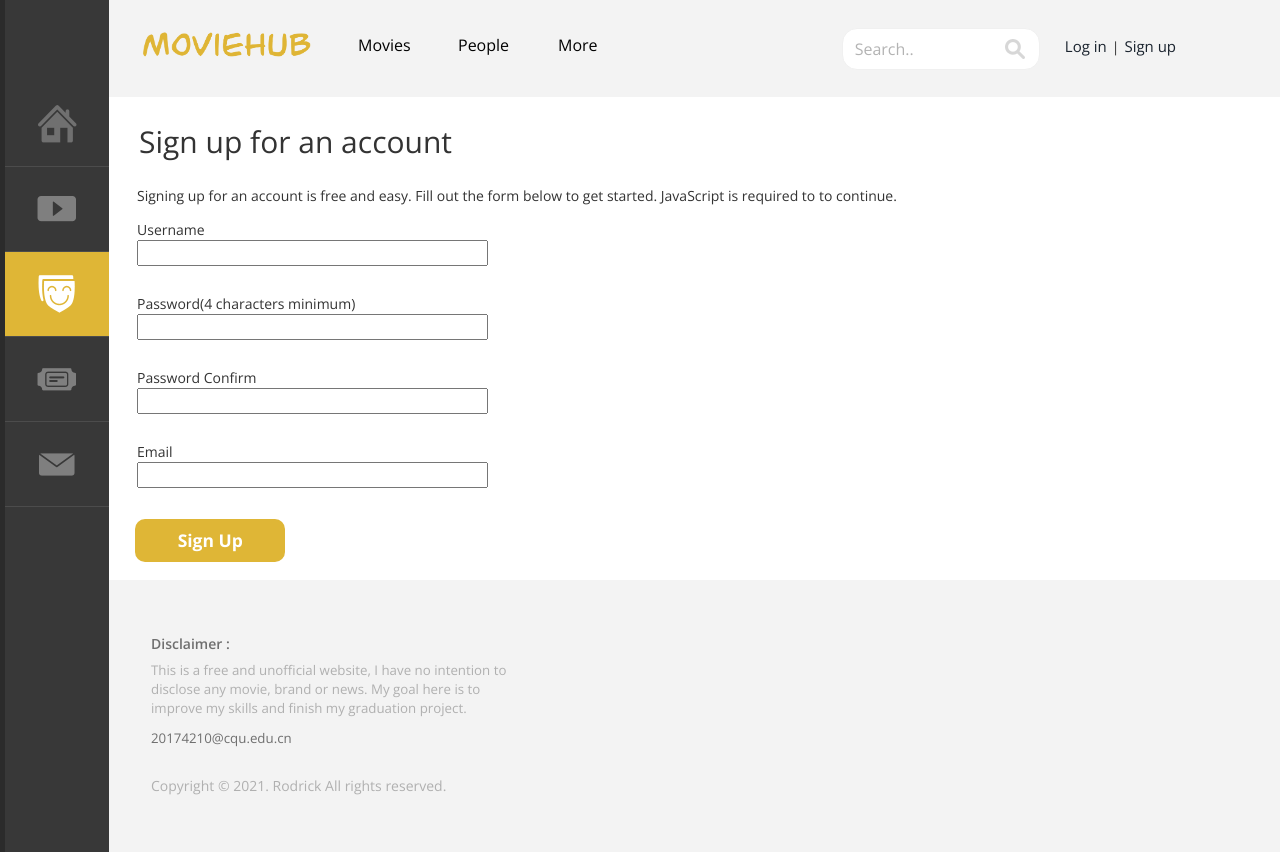
After one commit to RodrickOMG/moviehub, a Django app: template app/templates/register.html in a window 1280 px wide. The commit adds this page. Run offline with Django 3.2, Linux system fonts and the light colour scheme; the template is opened without the code that fills it, so the values that code supplies are empty.

Commit message:
5.7 finish login.html and register.html

```diff
--- a/app/models.py
+++ b/app/models.py
@@ -1,4 +1,5 @@
 from django.db import models
+from django.utils import timezone
 
 
 class Movie(models.Model):
@@ -18,10 +19,12 @@ class Movie(models.Model):
 class User(models.Model):
     username = models.CharField(max_length=30, unique=True)
     user_age = models.IntegerField()
-    gender = models.CharField(max_length=10)
+    gender = models.CharField(max_length=9)
     occupation = models.CharField(max_length=30, null=True)
     profile_pic = models.CharField(max_length=200, null=True)
     password = models.CharField(max_length=30, null=True)
+    email = models.CharField(max_length=100, unique=True, null=True)
+    register_time = models.DateTimeField(default=timezone.now)
 
 
 class Rating(models.Model):
--- /dev/null
+++ b/app/templates/register.html
@@ -0,0 +1,108 @@
+<!DOCTYPE html>
+<html>
+<head>
+<title>Register</title>
+<link href="../../static/css/bootstrap.css" rel='stylesheet' type='text/css' />
+<!-- Custom Theme files -->
+<link href="../../static/css/style.css" rel="stylesheet" type="text/css" media="all" />
+<!-- Custom Theme files -->
+<script src="../../static/js/jquery.min.js"></script>
+<!-- Custom Theme files -->
+<meta name="viewport" content="width=device-width, initial-scale=1">
+<meta http-equiv="Content-Type" content="text/html; charset=utf-8" />
+<meta name="keywords" content="Cinema Responsive web template, Bootstrap Web Templates, Flat Web Templates, Andriod Compatible web template,
+Smartphone Compatible web template, free webdesigns for Nokia, Samsung, LG, SonyErricsson, Motorola web design" />
+<script type="application/x-javascript"> addEventListener("load", function() { setTimeout(hideURLbar, 0); }, false); function hideURLbar(){ window.scrollTo(0,1); } </script>
+<!--webfont-->
+<link href='http://fonts.googleapis.com/css?family=Open+Sans:300italic,400italic,600italic,700italic,800italic,400,300,600,700,800' rel='stylesheet' type='text/css'>
+</head>
+<body>
+	<!-- header-section-starts -->
+	<div class="full">
+			<div class="menu">
+				<ul>
+					<li><a href="index.html"><div class="hm"><i class="home1"></i><i class="home2"></i></div></a></li>
+					<li><a href="videos.html"><div class="video"><i class="videos"></i><i class="videos1"></i></div></a></li>
+					<li><a class="active" href="reviews.html"><div class="cat"><i class="watching"></i><i class="watching1"></i></div></a></li>
+					<li><a href="404.html"><div class="bk"><i class="booking"></i><i class="booking1"></i></div></a></li>
+					<li><a href="contact.html"><div class="cnt"><i class="contact"></i><i class="contact1"></i></div></a></li>
+				</ul>
+			</div>
+		<div class="main">
+				<div class="header">
+			<div class="top-header">
+				<div class="logo">
+					<a href="index.html"><img src="../../static/images/logo.png" alt="" /></a>
+
+				</div>
+
+                <div class="dropdown">
+                  <button class="dropbtn">Movies</button>
+                  <div class="dropdown-content">
+                    <a href="#">Popular</a>
+                    <a href="#">Top Rated</a>
+                    <a href="#">Now Playing</a>
+                  </div>
+                </div>
+
+                <div class="dropdown">
+                  <button class="dropbtn">People</button>
+                  <div class="dropdown-content">
+                    <a href="#">Popular People</a>
+                  </div>
+                </div>
+
+                <div class="dropdown">
+                  <button class="dropbtn">More</button>
+                  <div class="dropdown-content">
+                      <a href="#">Discussions</a>
+                      <a href="#">Leaderboard</a>
+                    <a href="#">Contact us</a>
+                  </div>
+                </div>
+
+
+
+				<div class="login">
+					<a href="login.html">Log in</a><span>|</span><a href="register.html">Sign up</a>
+				</div>
+				<div class="search">
+					<form>
+						<input type="text" value="Search.." onFocus="this.value = '';" onBlur="if (this.value == '') {this.value = 'Search..';}"/>
+						<input type="submit" value="">
+					</form>
+				</div>
+				<div class="clearfix"></div>
+			</div>
+		</div>
+          <div class="content">
+              <h2>Sign up for an account</h2>
+              <p>Signing up for an account is free and easy. Fill out the form below to get started. JavaScript is required to to continue.</p>
+              <p id="register">Username</p>
+              <input type="text">
+              <p id="register">Password(4 characters minimum)</p>
+              <input type="password">
+              <p id="register">Password Confirm</p>
+              <input type="password">
+              <p id="register">Email</p>
+              <input type="email">
+              <div class="register-button">
+                   <button>Sign Up</button>
+              </div>
+
+
+          </div>
+
+	<div class="footer">
+		<h6>Disclaimer : </h6>
+		<p class="claim">This is a free and unofficial website, I have no intention to disclose any movie, brand or news. My goal here is to improve my skills and finish my graduation project.</p>
+		<a href="20174210@cqu.edu.cn">20174210@cqu.edu.cn</a>
+		<div class="copyright">
+			<p>Copyright &copy; 2021. Rodrick All rights reserved.</p>
+		</div>
+	</div>
+	</div>
+	<div class="clearfix"></div>
+	</div>
+</body>
+</html>
--- a/app/views.py
+++ b/app/views.py
@@ -1,6 +1,7 @@
-from django.shortcuts import render
+from django.shortcuts import render, redirect
 from django.http import HttpResponse
 from django.template import loader
+from django.contrib.auth.hashers import make_password, check_password
 
 
 def index(request):
--- a/static/css/style.css
+++ b/static/css/style.css
@@ -20,7 +20,7 @@ input[type="button"],input[type="submit"]{
 	-ms-transition:0.5s all;
 }
 h1,h2,h3,h4,h5,h6{
-	font-family: Palatino;
+	font-family: 'Open Sans';
 	margin:0;
 }
 p{
@@ -1329,9 +1338,142 @@ font-weight: 700;
 	left: 50%;
 	top: 50%;
 	transform: translate(-50%, -50%);
-	background-color: black;
+	background-color: white;
+	width: 95%;
+	height: 550px;
+	text-align: center;
+	z-index: 0;
+}
+
+.single-poster {
+	position: absolute;
+	left: 18%;
+	top: 52%;
+	transform: translate(-50%, -50%);
+	width: 25%;
+	height: 530px;
+	float: left;
+	z-index: 0;
+}
+
+.single-poster img {
 	width: 100%;
-	height: 450px;
+	height: auto;
+}
+
+.single-info {
+	position: absolute;
+	left: 60%;
+	top: 50%;
+	width: 60%;
+	transform: translate(-50%, -50%);
+	height: 500px;
+	margin-left: 40px;
+	z-index: 4;
+}
+
+.single-info h1 {
+	font-size: 35px;
+	font-weight: bold;
+	padding-bottom: 20px;
+}
+
+.single-info p {
+	font-size: 16px;
+	padding-top: 10px;
+	padding-bottom: 20px;
+}
+
+.single-info h2,h3,h4 {
+	padding-top: 20px;
+}
+
+.single-button {
+	position: absolute;!important;
+	top: 0;
+	right: 0;
+}
+.single-button input{
+	margin-left: 10px;
+}
+
+/*评论区 */
+.review {
+	display:inline-block;
+	margin-top: 4em;
+	margin-bottom: 2em;
+	width: 60%;
+}
+.review h1 {
+	margin-left: 20px;
+}
+
+.review-content {
+	margin: 30px;
+	background: #f7f7f7;
+    -webkit-box-shadow: 0 0 30px rgba(0,0,0,0.1);
+    box-shadow: 0 0 30px rgba(0,0,0,0.15);
+    -webkit-transform: translate3d(0, 0px, -2px);
+    transform: translate3d(0, 1px, -2px);
+	width: 100%;
+	height: 400px;
+}
+.recommend{
+	margin-top: 4em;
+	margin-bottom: 2em;
+	margin-left: 2em;
+	display:inline-block;
+}
+.recommend h1{
+	margin-left: 40px;
+}
+.recommend-content {
+	margin: 30px;
+	width: 120%;
+	background: #f7f7f7;
+    -webkit-box-shadow: 0 0 30px rgba(0,0,0,0.1);
+    box-shadow: 0 0 30px rgba(0,0,0,0.15);
+    -webkit-transform: translate3d(0, 0px, -2px);
+    transform: translate3d(0, 1px, -2px);
+	height: 500px;
+}
+
+.content h1,h2,h3,h4,h5 {
+	padding-left: 1em;
+}
+.content p {
+	padding-left: 2em;
+	padding-top: 2em;
+}
+.content a{
+	color: #31b0d5;
+}
+.content input {
+	margin-left: 2em;
+	margin-bottom: 1em;
+	width: 30%;
+}
+#login,#register{
+	padding-left: 2em;
+	padding-top: 1em;
+}
+
+.content button{
+	margin-left: 1.5em;
+	margin-top: 1em;
+	margin-bottom: 1em;
+	width: 150px;
+	padding:8px;
+	background-color: #dfb636;
+	border-color: #dfb636;
+	color: #fff;
+	-moz-border-radius: 10px;
+	-webkit-border-radius: 10px;
+	border-radius: 10px; /* future proofing */
+	-khtml-border-radius: 10px; /* for old Konqueror browsers */
 	text-align: center;
-	z-index: 3;
+	vertical-align: middle;
+	border: 1px solid transparent;
+	font-weight: 700;
+	font-size:125%
 }
```
Also changed, not shown: other parts of static/css/style.css (+21 -12 lines), app/templates/404.html (+38 -6 lines), app/templates/index.html (+5 -6 lines), app/templates/single.html (+32 -3 lines).
